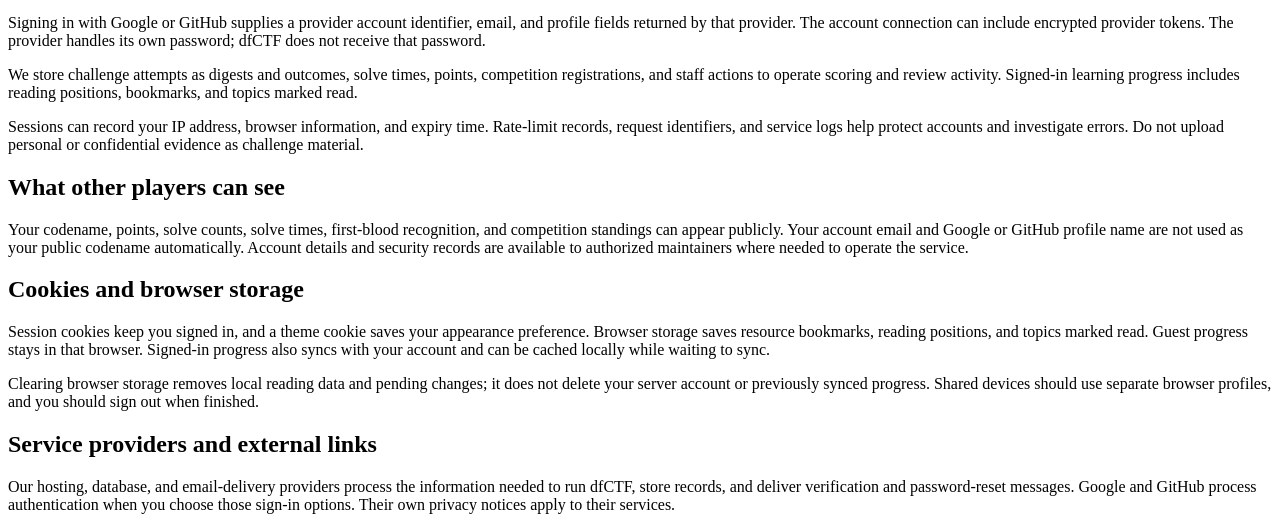
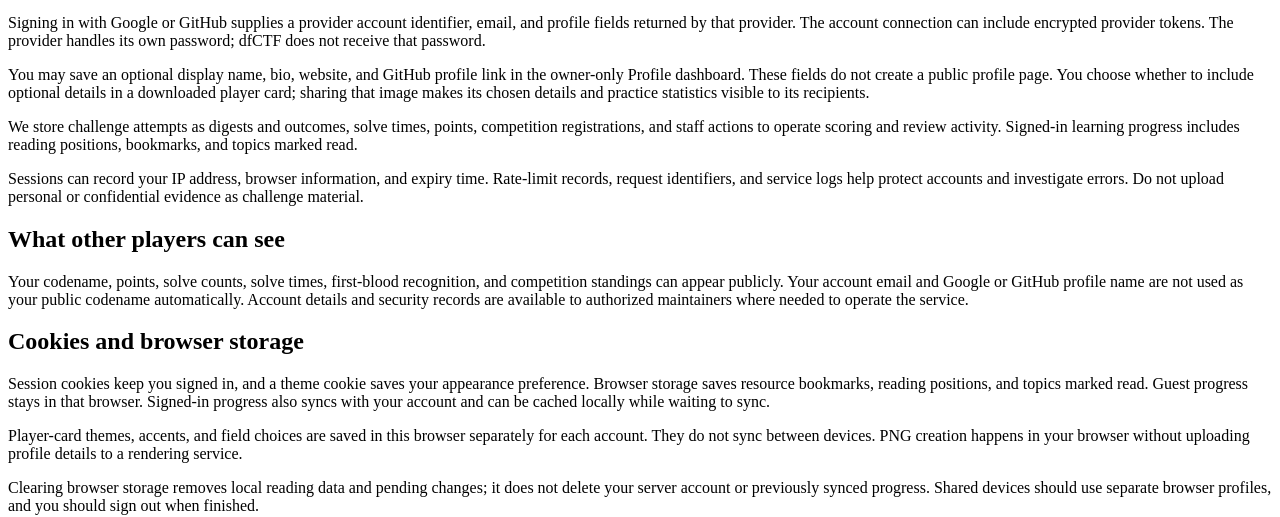
Before and after one commit to Llenoxinn/dfCTF, a Next.js app: page /privacy in a window 1280 px wide. Shown: the part 293-810 px from the top of the page. Built offline with nearby package versions, Linux system fonts and the light colour scheme; no server answers; a web font is replaced by a local one.

Commit message:
docs(profile): explain private fields, PNG export, and rollout requirements

```diff
--- a/src/app/privacy/page.tsx
+++ b/src/app/privacy/page.tsx
@@ -10,6 +10,7 @@ export default function PrivacyPage() {
       <h2>Information we store and why</h2>
       <p>dfCTF is maintained by DFC Developers. We store your email address, verification status, public codename, account role, and account creation details to provide access and manage the platform. Email/password accounts store a password hash. If you enable two-factor authentication, we also store the information needed to verify it and manage backup codes.</p>
       <p>Signing in with Google or GitHub supplies a provider account identifier, email, and profile fields returned by that provider. The account connection can include encrypted provider tokens. The provider handles its own password; dfCTF does not receive that password.</p>
+      <p>You may save an optional display name, bio, website, and GitHub profile link in the owner-only Profile dashboard. These fields do not create a public profile page. You choose whether to include optional details in a downloaded player card; sharing that image makes its chosen details and practice statistics visible to its recipients.</p>
       <p>We store challenge attempts as digests and outcomes, solve times, points, competition registrations, and staff actions to operate scoring and review activity. Signed-in learning progress includes reading positions, bookmarks, and topics marked read.</p>
       <p>Sessions can record your IP address, browser information, and expiry time. Rate-limit records, request identifiers, and service logs help protect accounts and investigate errors. Do not upload personal or confidential evidence as challenge material.</p>
     </section>
@@ -20,6 +21,7 @@ export default function PrivacyPage() {
     <section>
       <h2>Cookies and browser storage</h2>
       <p>Session cookies keep you signed in, and a theme cookie saves your appearance preference. Browser storage saves resource bookmarks, reading positions, and topics marked read. Guest progress stays in that browser. Signed-in progress also syncs with your account and can be cached locally while waiting to sync.</p>
+      <p>Player-card themes, accents, and field choices are saved in this browser separately for each account. They do not sync between devices. PNG creation happens in your browser without uploading profile details to a rendering service.</p>
       <p>Clearing browser storage removes local reading data and pending changes; it does not delete your server account or previously synced progress. Shared devices should use separate browser profiles, and you should sign out when finished.</p>
     </section>
     <section>
```
Also changed, not shown: 2 other files (tests, documents, lock files or other folders).
